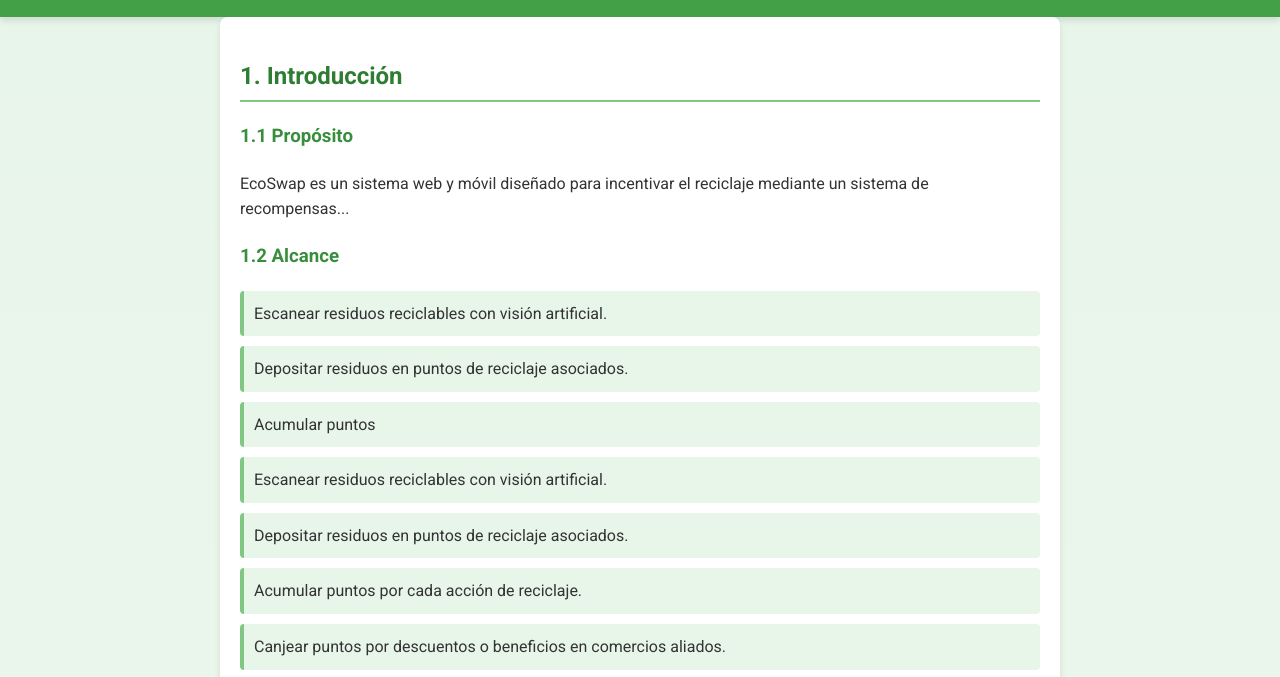
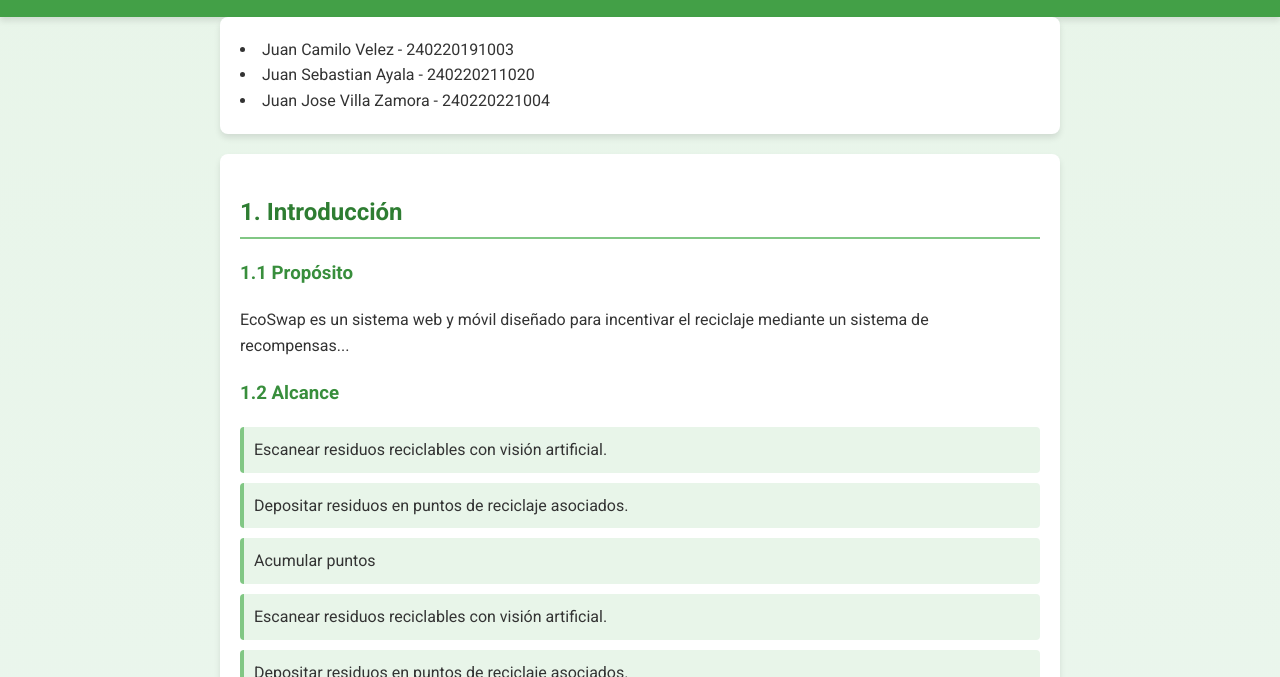
Before and after one commit to juanjo-villa/Ecoswap, a plain HTML site: page index.html in a window 1280 px wide. Shown: the part 123-800 px from the top of the page. Drawn offline with Linux system fonts and the light colour scheme.

Commit message:
Add names

```diff
--- a/index.html
+++ b/index.html
@@ -12,6 +12,12 @@
         <h1>EcoSwap</h1>
         <p>Especificación de Requisitos de Software (SRS)</p>
     </header>
+
+    <section>
+        <li>Juan Camilo Velez - 240220191003</li>
+        <li>Juan Sebastian Ayala - 240220211020</li>
+        <li>Juan Jose Villa Zamora - 240220221004</li>
+    </section>
 
     <section>
         <h2>1. Introducción</h2>
@@ -101,6 +107,8 @@
 
 
 
+
+
     <footer>
         <p>EcoSwap © 2025</p>
     </footer>
```
